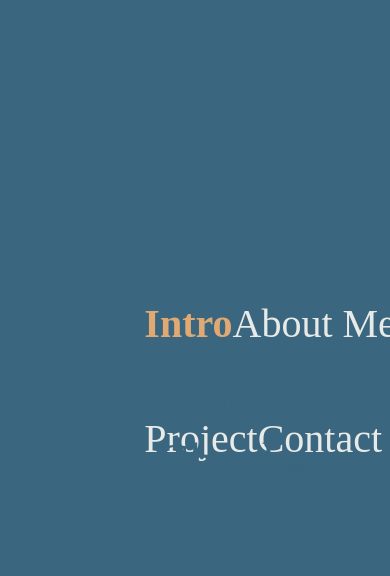
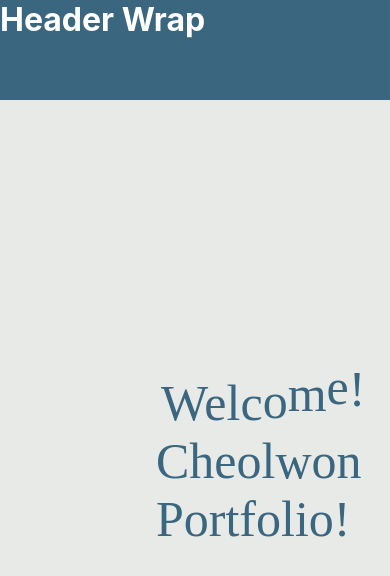
Before and after one commit to DevWonny/portfolio, a React (Create React App) app: page / in a window 390 px wide. Shown: the top 576 px of the page. Built offline with nearby package versions, Linux system fonts and the light colour scheme; a web font is replaced by a local one.

Commit message:
feat : 메뉴 및 헤더부분 반응형 작업 진행중

```diff
--- a/src/components/BackCommon.jsx
+++ b/src/components/BackCommon.jsx
@@ -55,6 +55,9 @@ const BackCommonWrap = styled.div`
   width: 100%;
   position: absolute;
   z-index: -1;
+  @media screen and (max-width: 1200px) {
+    display: none;
+  }
 `;
 
 const MenuWrap = styled.div`
--- /dev/null
+++ b/src/components/Header.jsx
@@ -0,0 +1,25 @@
+import React from "react";
+import styled from "styled-components";
+
+const Header = () => {
+  return (
+    <HeaderWrap>
+      <h1>Header Wrap</h1>
+    </HeaderWrap>
+  );
+};
+
+export default Header;
+
+const HeaderWrap = styled.div`
+  width: 100%;
+  height: 100px;
+  background-color: #3a667f;
+  color: #fff;
+  position: fixed;
+  top: 0;
+  left: 0;
+  @media screen and (min-width: 1201px) {
+    display: none;
+  }
+`;
--- a/src/view/Intro.jsx
+++ b/src/view/Intro.jsx
@@ -3,6 +3,7 @@ import { useLocation } from "react-router-dom";
 import styled, { keyframes } from "styled-components";
 
 import BackCommon from "../components/BackCommon";
+import Header from "../components/Header";
 
 const Intro = () => {
   const location = useLocation();
@@ -10,6 +11,7 @@ const Intro = () => {
   return (
     <>
       <BackCommon pathname={location.pathname} />
+      <Header />
       <IntroWarp>
         <div>
           <span>W</span>
```
